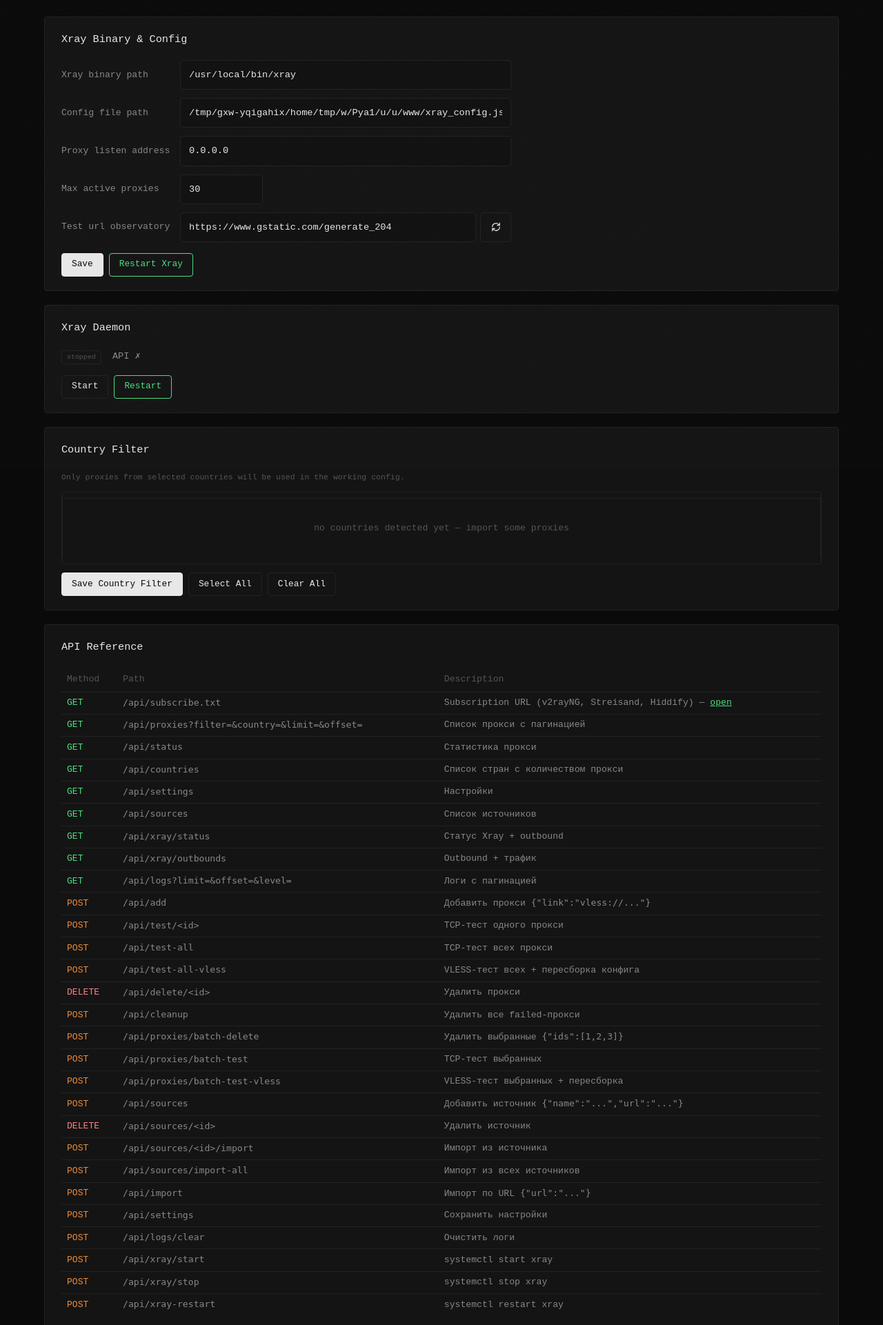
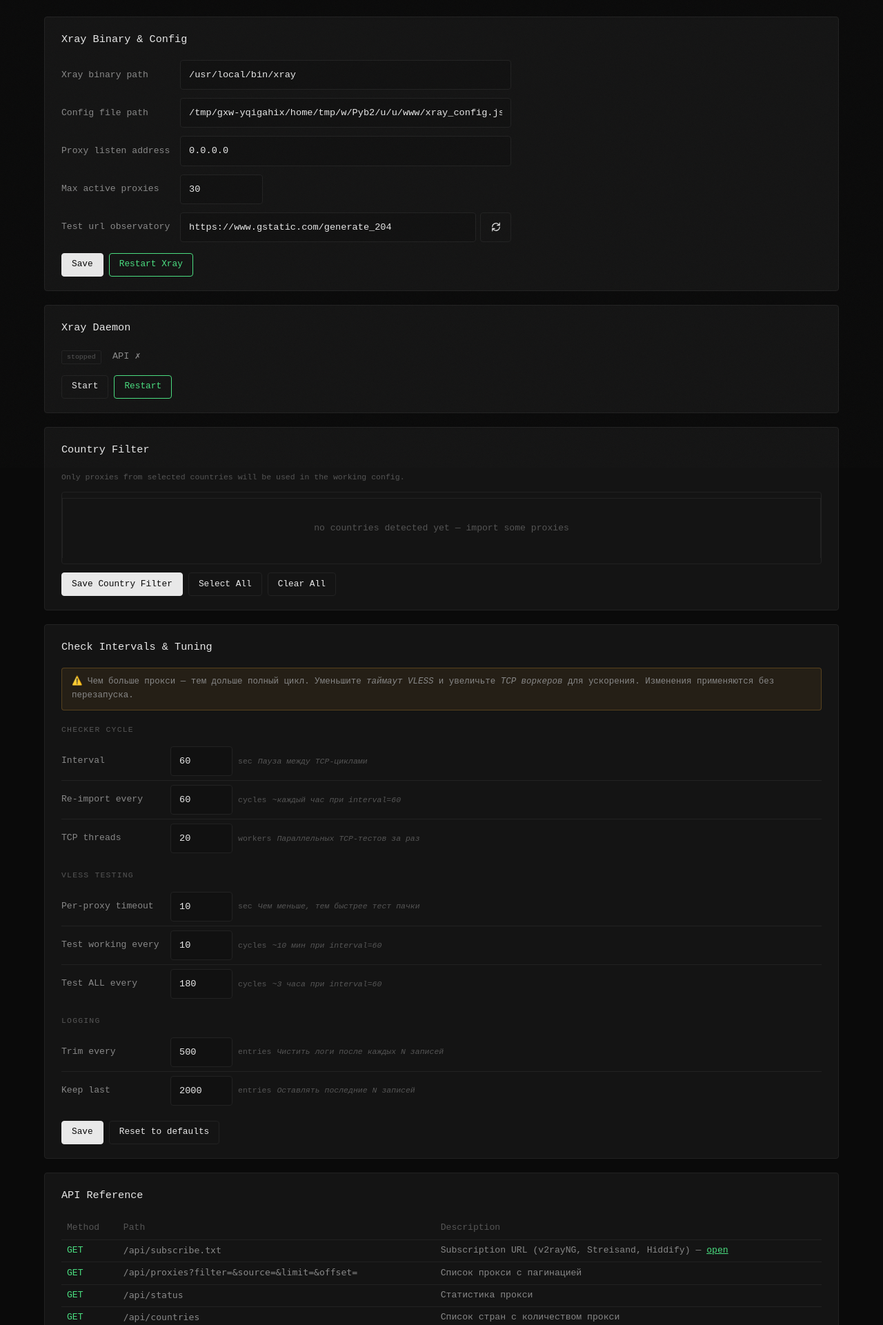
Before and after one commit to prasx/vless-manager-proxy, a Flask app: page /settings in a window 1280 px wide. Shown: the part 122-2043 px from the top of the page at 69% size. Run offline with Flask 3, Linux system fonts and the light colour scheme; data comes from the database, SQL or seed files in the repository; data that the repository does not hold is empty.

Commit message:
rearelease v2.6

```diff
--- a/app/importer.py
+++ b/app/importer.py
@@ -8,10 +8,11 @@ from .utils import add_log, now_utc
 from .vless import parse_vless
 
 
-def import_from_url(url):
+def import_from_url(url, source_id=None):
     """Загружает подписку по URL, разбирает vless:// строки и сохраняет в БД.
 
     Учитывает флаг safe_only_import (пропускает security=none).
+    Принимает source_id для привязки импортированных прокси к источнику.
     Возвращает количество добавленных прокси.
     """
     try:
@@ -34,7 +35,7 @@ def import_from_url(url):
             continue
         try:
             db_q(
-                "INSERT OR IGNORE INTO proxies (link,host,port,country,status,security,added_at) VALUES (?,?,?,?,?,?,?)",
+                "INSERT OR IGNORE INTO proxies (link,host,port,country,status,security,added_at,source_id) VALUES (?,?,?,?,?,?,?,?)",
                 (
                     link,
                     parsed["host"],
@@ -43,6 +44,7 @@ def import_from_url(url):
                     "pending",
                     sec,
                     now_utc(),
+                    source_id,
                 ),
             )
             added += 1
--- a/app/routes/api.py
+++ b/app/routes/api.py
@@ -29,7 +29,7 @@ def api_logs():
     level = request.args.get("level", "").strip().upper()
     where = ""
     params = []
-    if level in ("INFO", "WARN", "ERROR"):
+    if level in ("DEBUG", "INFO", "WARN", "ERROR"):
         where = "WHERE level = ?"
         params = [level]
     total = db_q(f"SELECT COUNT(*) c FROM logs {where}", params)[0]["c"]
@@ -65,7 +65,7 @@ def proxy_filter_clause(f):
     if f == "working":
         return "WHERE status='working'"
     elif f == "vless":
-        return "WHERE latency_vless > 0"
+        return "WHERE status='working' AND latency_vless > 0"
     elif f == "failed_recent":
         return "WHERE status='failed' AND (failed_since IS NULL OR failed_since >= datetime('now', '-24 hours'))"
     return ""
@@ -73,16 +73,16 @@ def proxy_filter_clause(f):
 
 @api_bp.route("/proxies")
 def api_proxies():
-    """GET /api/proxies?filter=&country=&limit=&offset= — список прокси с пагинацией."""
+    """GET /api/proxies?filter=&source=&limit=&offset= — список прокси с пагинацией."""
     f = request.args.get("filter", "")
-    c = request.args.get("country", "")
+    src = request.args.get("source", "")
     limit = request.args.get("limit", type=int)
     offset = request.args.get("offset", type=int, default=0)
     clause = proxy_filter_clause(f)
-    if c == "RU":
-        clause = (clause + " AND " if clause else "WHERE ") + "status='working' AND country='RU'"
-    elif c == "world":
-        clause = (clause + " AND " if clause else "WHERE ") + "status='working' AND country != '' AND country != 'RU'"
+    if src == "unknown":
+        clause = (clause + " AND " if clause else "WHERE ") + "source_id IS NULL"
+    elif src and src.isdigit():
+        clause = (clause + " AND " if clause else "WHERE ") + f"source_id = {int(src)}"
 
     total = db_q(f"SELECT COUNT(*) as c FROM proxies {clause}")[0]["c"]
     limit_sql = ""
@@ -109,9 +109,14 @@ def api_status():
     world = db_q(
         "SELECT COUNT(*) c FROM proxies WHERE status='working' AND country != '' AND country != 'RU'"
     )[0]["c"]
+    sources = db_q(
+        "SELECT s.id, s.name, COUNT(p.id) cnt FROM sources s LEFT JOIN proxies p ON p.source_id = s.id GROUP BY s.id HAVING cnt > 0 ORDER BY s.name"
+    )
+    unknown = db_q("SELECT COUNT(*) c FROM proxies WHERE source_id IS NULL")[0]["c"]
     return jsonify(
         total=total, working=working, working_vless=working_vless,
         failed_recent=failed_recent, ru=ru, world=world,
+        sources=[dict(r) for r in sources], unknown_count=unknown,
     )
 
 
@@ -262,7 +267,7 @@ def api_sources_import_one(sid):
     rows = db_q("SELECT url FROM sources WHERE id=?", (sid,))
     if not rows:
         return jsonify(error="Not found"), 404
-    added = import_from_url(rows[0]["url"])
+    added = import_from_url(rows[0]["url"], source_id=sid)
     db_q("UPDATE sources SET last_import=? WHERE id=?", (now_utc(), sid))
     threading.Thread(target=proxy_manager.test_all_vless, daemon=True).start()
     return jsonify(success=True, added=added)
@@ -274,7 +279,7 @@ def api_sources_import_all():
     rows = db_q("SELECT id, url FROM sources")
     total = 0
     for r in rows:
-        added = import_from_url(r["url"])
+        added = import_from_url(r["url"], source_id=r["id"])
         db_q("UPDATE sources SET last_import=? WHERE id=?", (now_utc(), r["id"]))
         total += added
     threading.Thread(target=proxy_manager.test_all_vless, daemon=True).start()
@@ -422,6 +427,26 @@ def api_countries():
     return jsonify(countries=countries, allowed=allowed_raw)
 
 
+# ─── Прогресс тестов ───
+
+
+@api_bp.route("/test-progress")
+def api_test_progress():
+    """GET /api/test-progress — текущий статус фонового VLESS-теста."""
+    p = proxy_manager.progress
+    return jsonify(
+        running=p["running"],
+        total=p["total"],
+        done=p["done"],
+        ok=p["ok"],
+        label=p["label"],
+        last_completed=p["last_completed"],
+        last_label=p["last_label"],
+        last_ok=p["last_ok"],
+        last_total=p["last_total"],
+    )
+
+
 # ─── Импорт ───
 
 
--- a/app/vless.py
+++ b/app/vless.py
@@ -182,7 +182,7 @@ def stream_settings(parsed):
             s["xhttpSettings"] = xh
     if sec == "tls":
         s["security"] = "tls"
-        tls = {"serverName": _reality_server_name(parsed), "allowInsecure": False}
+        tls = {"serverName": _reality_server_name(parsed)}
         if parsed.get("alpn"):
             tls["alpn"] = parsed["alpn"].split(",")
         if parsed.get("fp"):
--- a/config.py
+++ b/config.py
@@ -31,7 +31,7 @@ REIMPORT_CYCLES = 60           # Каждый N-ный цикл делать п
 # ─── Тестирование прокси ──────────────────────────────
 TEST_WORKERS = 20              # Потоков для параллельного TCP-теста
 VLESS_BATCH_SIZE = 20          # Сколько прокси за цикл тестировать VLESS
-VLESS_PER_PROXY_TIMEOUT = 15   # Таймаут VLESS-теста одного прокси, секунд
+VLESS_PER_PROXY_TIMEOUT = 10   # Таймаут VLESS-теста одного прокси, секунд
 VLESS_CHECK_WORKING = 10       # Каждый N-ный цикл — VLESS-тест только рабочих прокси (10 = ~10 мин)
 VLESS_CHECK_ALL = 180          # Каждый N-ный цикл — VLESS-тест ВСЕХ TCP-рабочих прокси (180 = ~3 часа)
 
--- a/static/settings.js
+++ b/static/settings.js
@@ -23,6 +23,14 @@ async function loadSettings() {
     $('proxyListen').value = s.proxy_listen || '0.0.0.0';
     $('maxActiveProxies').value = s.max_active_proxies || '30';
     $('probeUrl').value = s.probe_url || 'https://www.gstatic.com/generate_204';
+    $('checkInterval').value = s.check_interval || '60';
+    $('testWorkers').value = s.test_workers || '20';
+    $('vlessPerProxyTimeout').value = s.vless_per_proxy_timeout || '10';
+    $('reimportCycles').value = s.reimport_cycles || '60';
+    $('vlessCheckWorking').value = s.vless_check_working || '10';
+    $('vlessCheckAll').value = s.vless_check_all || '180';
+    $('logTrimEvery').value = s.log_trim_every || '500';
+    $('logKeep').value = s.log_keep || '2000';
   }
   renderXrayStatus(status);
   loadCountries();
@@ -38,6 +46,14 @@ async function saveSettings() {
     proxy_listen: $('proxyListen').value.trim() || '0.0.0.0',
     max_active_proxies: $('maxActiveProxies').value.trim() || '30',
     probe_url: $('probeUrl').value.trim() || 'https://www.gstatic.com/generate_204',
+    check_interval: $('checkInterval').value.trim() || '60',
+    test_workers: $('testWorkers').value.trim() || '20',
+    vless_per_proxy_timeout: $('vlessPerProxyTimeout').value.trim() || '10',
+    reimport_cycles: $('reimportCycles').value.trim() || '60',
+    vless_check_working: $('vlessCheckWorking').value.trim() || '10',
+    vless_check_all: $('vlessCheckAll').value.trim() || '180',
+    log_trim_every: $('logTrimEvery').value.trim() || '500',
+    log_keep: $('logKeep').value.trim() || '2000',
   };
   const r = await api('POST', '/api/settings', data);
   $('xrayBin').disabled = false;
@@ -54,6 +70,18 @@ async function saveSettings() {
     toast('Settings saved', 'success');
   }
   loadSettings();
+}
+
+function resetTuning() {
+  $('checkInterval').value = '60';
+  $('testWorkers').value = '20';
+  $('vlessPerProxyTimeout').value = '10';
+  $('reimportCycles').value = '60';
+  $('vlessCheckWorking').value = '10';
+  $('vlessCheckAll').value = '180';
+  $('logTrimEvery').value = '500';
+  $('logKeep').value = '2000';
+  toast('Tuning values reset to defaults — click Save to apply');
 }
 
 async function restartXray() {
--- a/static/style.css
+++ b/static/style.css
@@ -276,6 +276,67 @@ td.id { color:var(--text-muted); }
   flex:1;
   max-width:480px;
 }
+.field-hint {
+  font-size:0.68rem;
+  color:var(--text-muted);
+  white-space:nowrap;
+}
+
+/* Tuning section */
+.tuning-notice {
+  background:rgba(237,168,54,0.08);
+  border:1px solid rgba(237,168,54,0.25);
+  border-radius:4px;
+  padding:10px 14px;
+  margin-bottom:18px;
+  font-size:0.78rem;
+  color:var(--text-secondary);
+  line-height:1.6;
+}
+.tuning-group {
+  margin-bottom:16px;
+}
+.tuning-group:last-child {
+  margin-bottom:0;
+}
+.tuning-group h3 {
+  font-size:0.72rem;
+  color:var(--text-muted);
+  text-transform:uppercase;
+  letter-spacing:0.1em;
+  margin-bottom:8px;
+  font-weight:400;
+}
+.tuning-item {
+  display:flex;
+  align-items:center;
+  gap:8px;
+  padding:6px 0;
+  border-bottom:1px solid var(--border);
+}
+.tuning-item:last-child {
+  border-bottom:none;
+}
+.tuning-label {
+  min-width:150px;
+  color:var(--text-secondary);
+  font-size:0.82rem;
+}
+.tuning-suffix {
+  color:var(--text-muted);
+  font-size:0.72rem;
+  white-space:nowrap;
+}
+.tuning-comment {
+  color:var(--text-muted);
+  margin-left:8px;
+  font-style:italic;
+}
+@media(max-width:768px) {
+  .tuning-item { flex-wrap:wrap; gap:4px; }
+  .tuning-label { min-width:120px; }
+  .tuning-comment { display:none; }
+}
 .form-actions {
   display:flex;
   gap:8px;
--- a/templates/logs.html
+++ b/templates/logs.html
@@ -9,6 +9,7 @@
 <div class="toolbar">
   <select id="logLevelFilter" class="select-filter" onchange="setLevel(this.value)">
     <option value="">All</option>
+    <option value="DEBUG">DEBUG</option>
     <option value="INFO">INFO</option>
     <option value="WARN">WARN</option>
     <option value="ERROR">ERROR</option>
--- a/templates/settings.html
+++ b/templates/settings.html
@@ -63,6 +63,72 @@
   </div>
 </div>
 
+<div class="settings-section tuning-section">
+  <h2>Check Intervals &amp; Tuning</h2>
+
+  <div class="tuning-notice">
+    <strong>⚠️</strong> Чем больше прокси — тем дольше полный цикл.
+    Уменьшите <em>таймаут VLESS</em> и увеличьте <em>TCP воркеров</em> для ускорения.
+    Изменения применяются без перезапуска.
+  </div>
+
+  <div class="tuning-group">
+    <h3>Checker Cycle</h3>
+    <div class="tuning-item">
+      <span class="tuning-label">Interval</span>
+      <input type="number" id="checkInterval" class="input" min="10" max="3600" style="width:90px">
+      <span class="tuning-suffix">sec<span class="tuning-comment">Пауза между TCP-циклами</span></span>
+    </div>
+    <div class="tuning-item">
+      <span class="tuning-label">Re-import every</span>
+      <input type="number" id="reimportCycles" class="input" min="1" max="9999" style="width:90px">
+      <span class="tuning-suffix">cycles<span class="tuning-comment">~каждый час при interval=60</span></span>
+    </div>
+    <div class="tuning-item">
+      <span class="tuning-label">TCP threads</span>
+      <input type="number" id="testWorkers" class="input" min="1" max="100" style="width:90px">
+      <span class="tuning-suffix">workers<span class="tuning-comment">Параллельных TCP-тестов за раз</span></span>
+    </div>
+  </div>
+
+  <div class="tuning-group">
+    <h3>VLESS Testing</h3>
+    <div class="tuning-item">
+      <span class="tuning-label">Per-proxy timeout</span>
+      <input type="number" id="vlessPerProxyTimeout" class="input" min="3" max="60" style="width:90px">
+      <span class="tuning-suffix">sec<span class="tuning-comment">Чем меньше, тем быстрее тест пачки</span></span>
+    </div>
+    <div class="tuning-item">
+      <span class="tuning-label">Test working every</span>
+      <input type="number" id="vlessCheckWorking" class="input" min="1" max="9999" style="width:90px">
+      <span class="tuning-suffix">cycles<span class="tuning-comment">~10 мин при interval=60</span></span>
+    </div>
+    <div class="tuning-item">
+      <span class="tuning-label">Test ALL every</span>
+      <input type="number" id="vlessCheckAll" class="input" min="1" max="99999" style="width:90px">
+      <span class="tuning-suffix">cycles<span class="tuning-comment">~3 часа при interval=60</span></span>
+    </div>
+  </div>
+
+  <div class="tuning-group">
+    <h3>Logging</h3>
+    <div class="tuning-item">
+      <span class="tuning-label">Trim every</span>
+      <input type="number" id="logTrimEvery" class="input" min="10" max="99999" style="width:90px">
+      <span class="tuning-suffix">entries<span class="tuning-comment">Чистить логи после каждых N записей</span></span>
+    </div>
+    <div class="tuning-item">
+      <span class="tuning-label">Keep last</span>
+      <input type="number" id="logKeep" class="input" min="100" max="99999" style="width:90px">
+      <span class="tuning-suffix">entries<span class="tuning-comment">Оставлять последние N записей</span></span>
+    </div>
+  </div>
+  <div class="form-actions" style="margin-top:8px">
+    <button class="btn btn-primary" onclick="saveSettings()">Save</button>
+    <button class="btn" onclick="resetTuning()">Reset to defaults</button>
+  </div>
+</div>
+
 <div class="settings-section" style="overflow-x:auto">
   <h2>API Reference</h2>
   <table style="width:100%;border-collapse:collapse;font-size:0.78rem">
@@ -75,7 +141,7 @@
     </thead>
     <tbody>
       <tr><td style="padding:4px 8px;color:var(--green)">GET</td><td style="padding:4px 8px"><code>/api/subscribe.txt</code></td><td style="padding:4px 8px">Subscription URL (v2rayNG, Streisand, Hiddify) — <a href="/api/subscribe.txt" target="_blank" style="color:var(--green)">open</a></td></tr>
-      <tr><td style="padding:4px 8px;color:var(--green)">GET</td><td style="padding:4px 8px"><code>/api/proxies?filter=&amp;country=&amp;limit=&amp;offset=</code></td><td style="padding:4px 8px">Список прокси с пагинацией</td></tr>
+      <tr><td style="padding:4px 8px;color:var(--green)">GET</td><td style="padding:4px 8px"><code>/api/proxies?filter=&amp;source=&amp;limit=&amp;offset=</code></td><td style="padding:4px 8px">Список прокси с пагинацией</td></tr>
       <tr><td style="padding:4px 8px;color:var(--green)">GET</td><td style="padding:4px 8px"><code>/api/status</code></td><td style="padding:4px 8px">Статистика прокси</td></tr>
       <tr><td style="padding:4px 8px;color:var(--green)">GET</td><td style="padding:4px 8px"><code>/api/countries</code></td><td style="padding:4px 8px">Список стран с количеством прокси</td></tr>
       <tr><td style="padding:4px 8px;color:var(--green)">GET</td><td style="padding:4px 8px"><code>/api/settings</code></td><td style="padding:4px 8px">Настройки</td></tr>
```
Also changed, not shown: app/db.py (+56 -0 lines), app/proxy_manager.py (+107 -81 lines), app/utils.py (+6 -6 lines), app/xray_configurator.py (+9 -1 lines), static/dashboard.css (+4 -3 lines), static/dashboard.js (+82 -19 lines), templates/index.html (+7 -4 lines), xray_config.json (deleted, +0 -80 lines).
